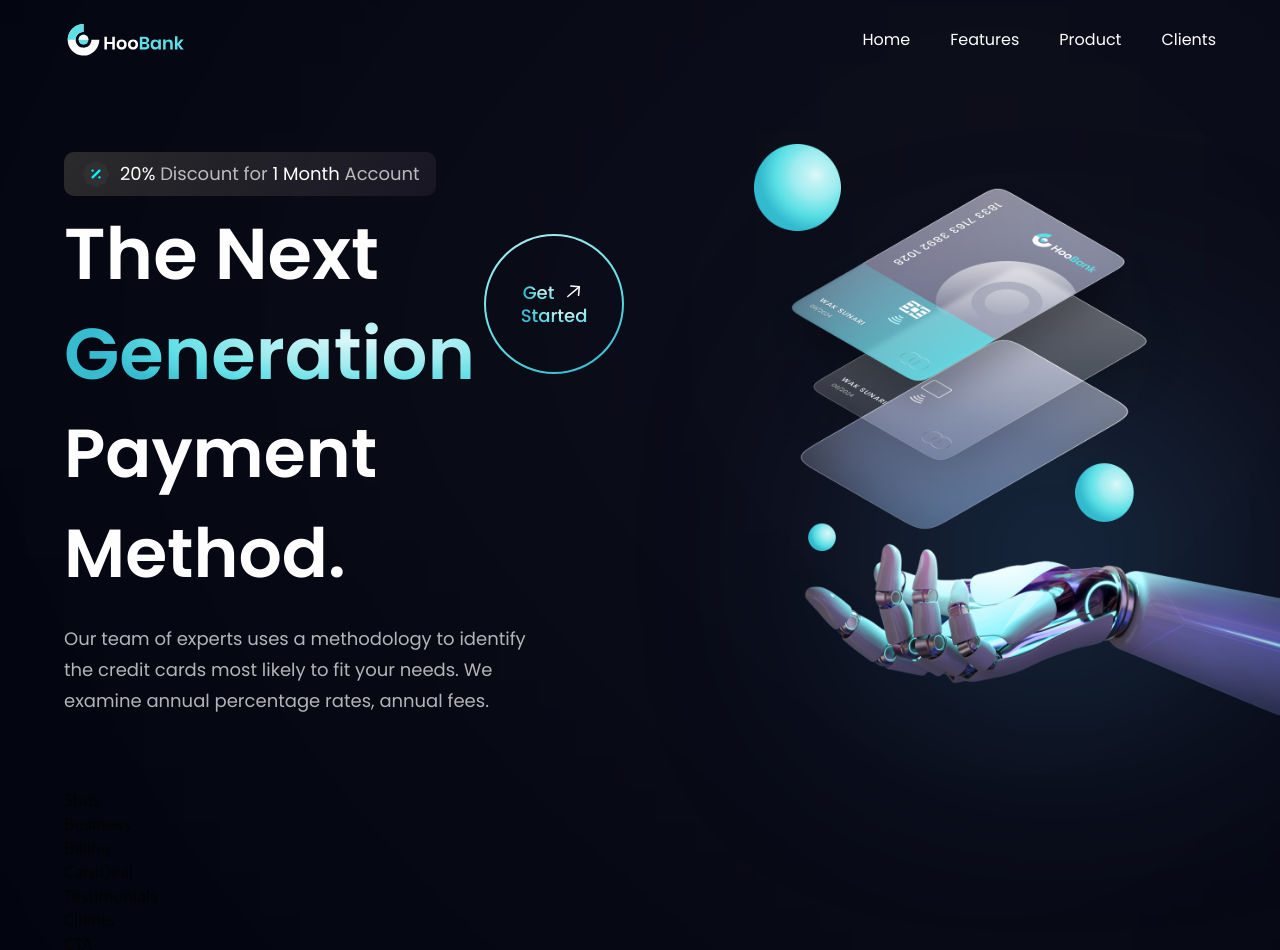
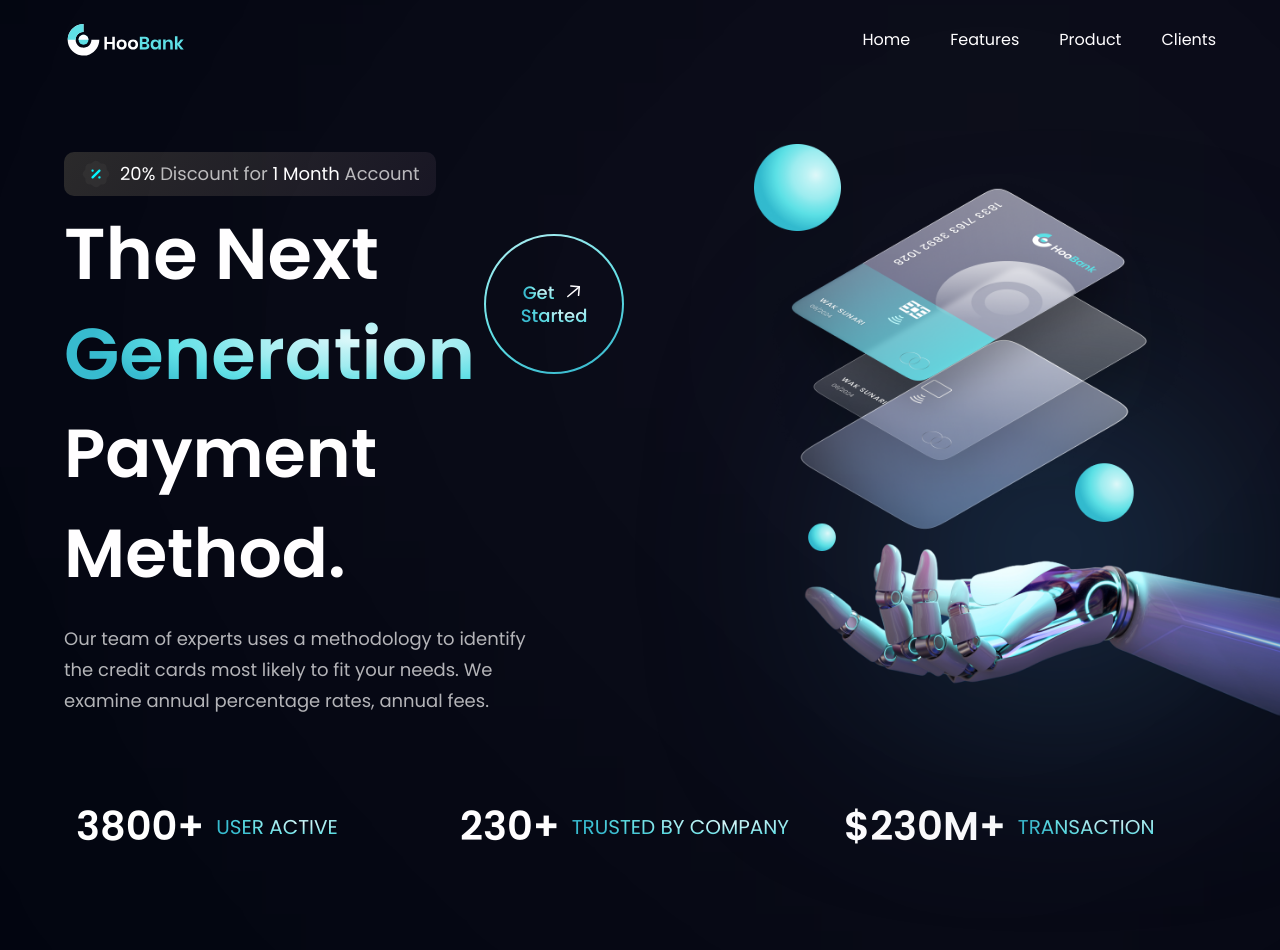
Before and after one commit to Trelaquix/ModernReactPage, a React (Vite) app in the folder modern_app/: page / in a window 1280 px wide. Shown: the top 950 px of the page. Built offline with nearby package versions, Linux system fonts and the light colour scheme.

Commit message:
Update Hero and Stats

```diff
--- a/modern_app/src/components/Hero.jsx
+++ b/modern_app/src/components/Hero.jsx
@@ -3,7 +3,7 @@
 import GetStarted from './GetStarted';
 
 const Hero = () => (
-    <section id="home" className={`flex md:flex-row flex-col ${styles.paddingY} ${styles.flexCenter}`}>
+    <section id="home" className={`flex md:flex-row flex-col ${styles.paddingY}`}>
       <div className={`flex-1 ${styles.flexStart} flex-col xl:px-0 sm:px-16 px-6`}>
         <div className="flex flex-row items-center py-[6px] px-4 bg-discount-gradient rounded-[10px] mb-2">
           <img src={discount} alt="discount" className="w-[32px] h-[32px]"/>
--- a/modern_app/src/components/Stats.jsx
+++ b/modern_app/src/components/Stats.jsx
@@ -1,9 +1,16 @@
-import React from 'react'
+import { stats } from '../constants';
+import styles from '../style';
 
-const Stats = () => {
-  return (
-    <div>Stats</div>
-  )
-}
+const Stats = () => (
+    <section className={`${styles.flexCenter} flex-row flex-wrap sm:mb-20 mb-6`}>
+      {stats.map((stat) => (
+        <div key={stat.id} className={`flex-1 flex justify-start items-center flex-row m-3`}>
+          <h4 className="font-poppins font-semibold xs:text-[40px] text-[30px] xs:leading-[53px] leading-[43px] text-white">{stat.value}</h4>
+          <p className="font-poppins font-normal xs:text-[20px] text-[15px] xs:leading-[26px] leading-[21px] text-gradient uppercase ml-3">{stat.title}</p>
+        </div>
+      ))}
+
+    </section>
+)
 
 export default Stats
```
